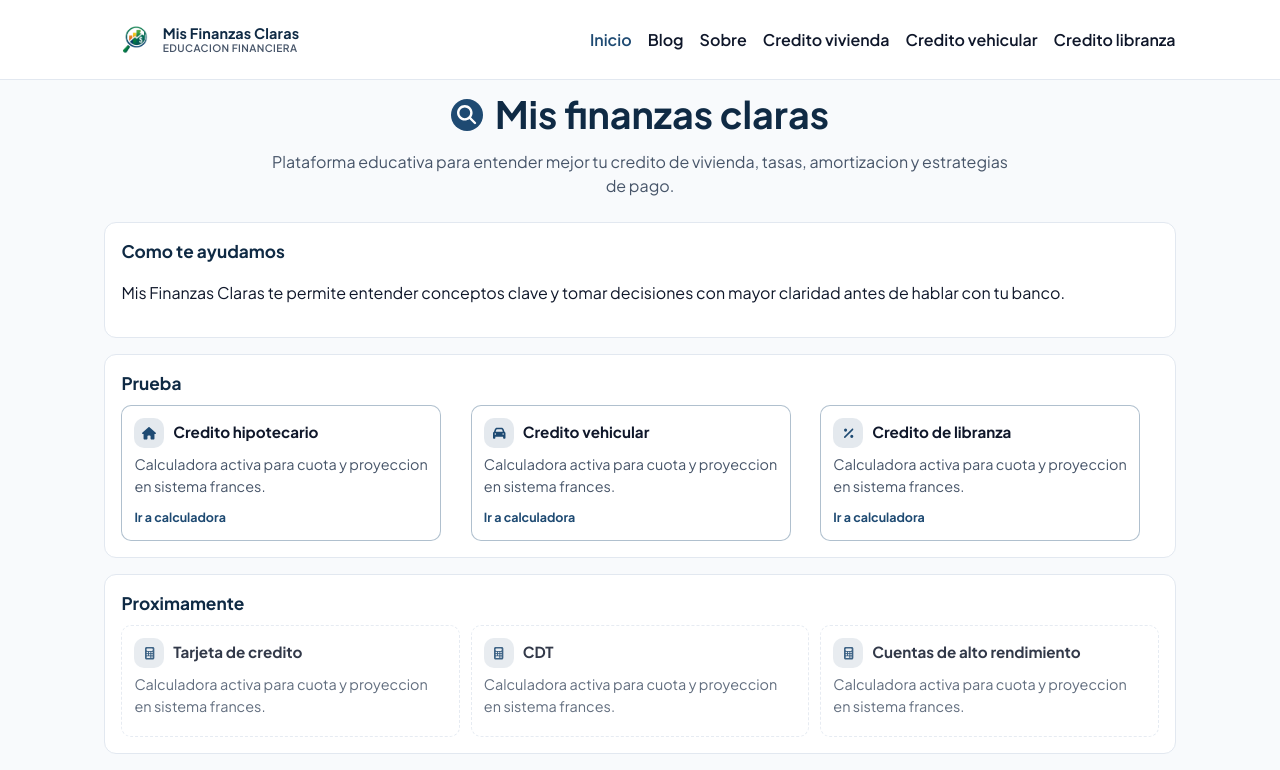
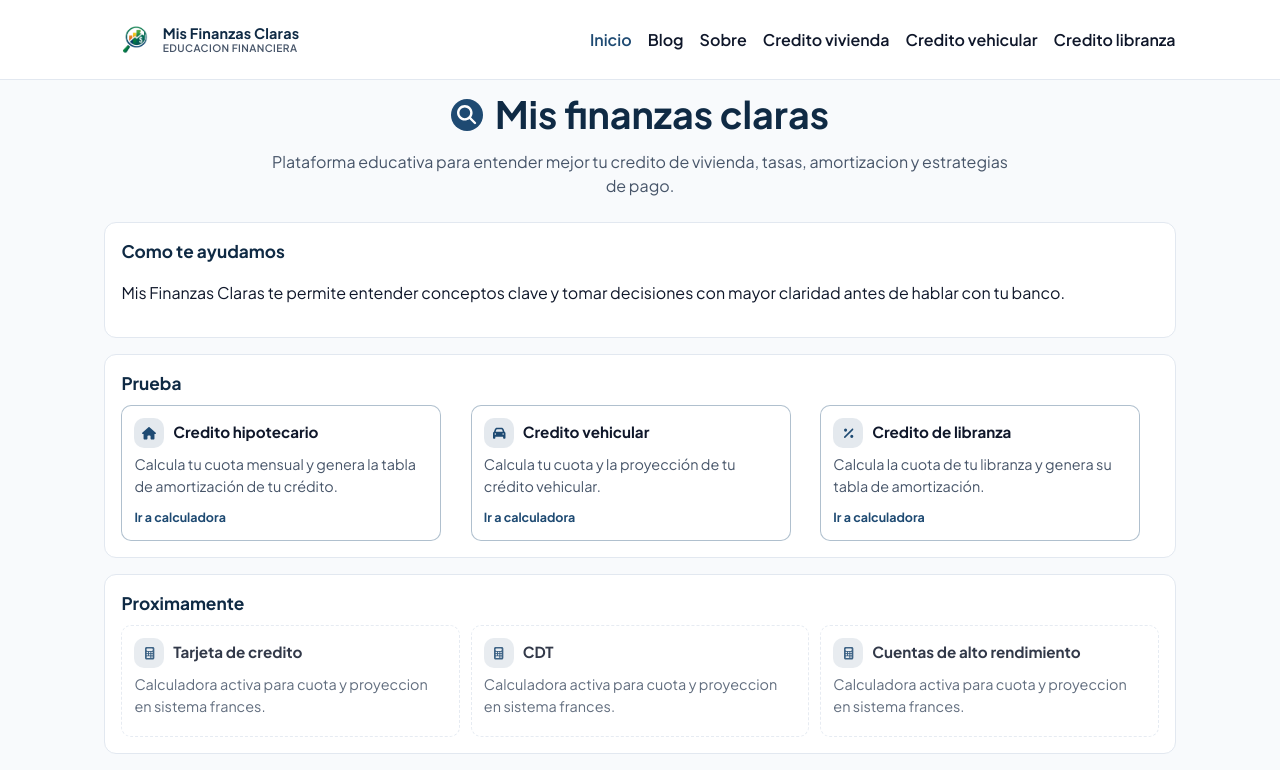
Before and after one commit to fazd/chequeo-cuota, a React (Vite) app: page / in a window 1280 px wide. Shown: the top 770 px of the page. Built offline with nearby package versions, Linux system fonts and the light colour scheme; no server answers.

Commit message:
Update the size of the icon

```diff
--- a/src/domain/calculators/registry.ts
+++ b/src/domain/calculators/registry.ts
@@ -12,21 +12,21 @@ export const calculatorsRegistry: CalculatorModule[] = [
   {
     id: 'hipotecario',
     name: 'Credito hipotecario',
-    description: 'Calculadora activa para cuota y proyeccion en sistema frances.',
+    description: 'Calcula tu cuota mensual y genera la tabla de amortización de tu crédito.',
     path: '/amortizacion-credito-vivienda',
     enabled: true,
   },
   {
     id: 'vehicular',
     name: 'Credito vehicular',
-    description: 'Calculadora activa para cuota y proyeccion en sistema frances.',
+    description: 'Calcula tu cuota y la proyección de tu crédito vehicular.',
     path: '/amortizacion-credito-vehicular',
     enabled: true,
   },
   {
     id: 'libranza',
     name: 'Credito de libranza',
-    description: 'Calculadora activa para cuota y proyeccion en sistema frances.',
+    description: 'Calcula la cuota de tu libranza y genera su tabla de amortización.',
     path: '/amortizacion-credito-libranza',
     enabled: true,
   },
```
